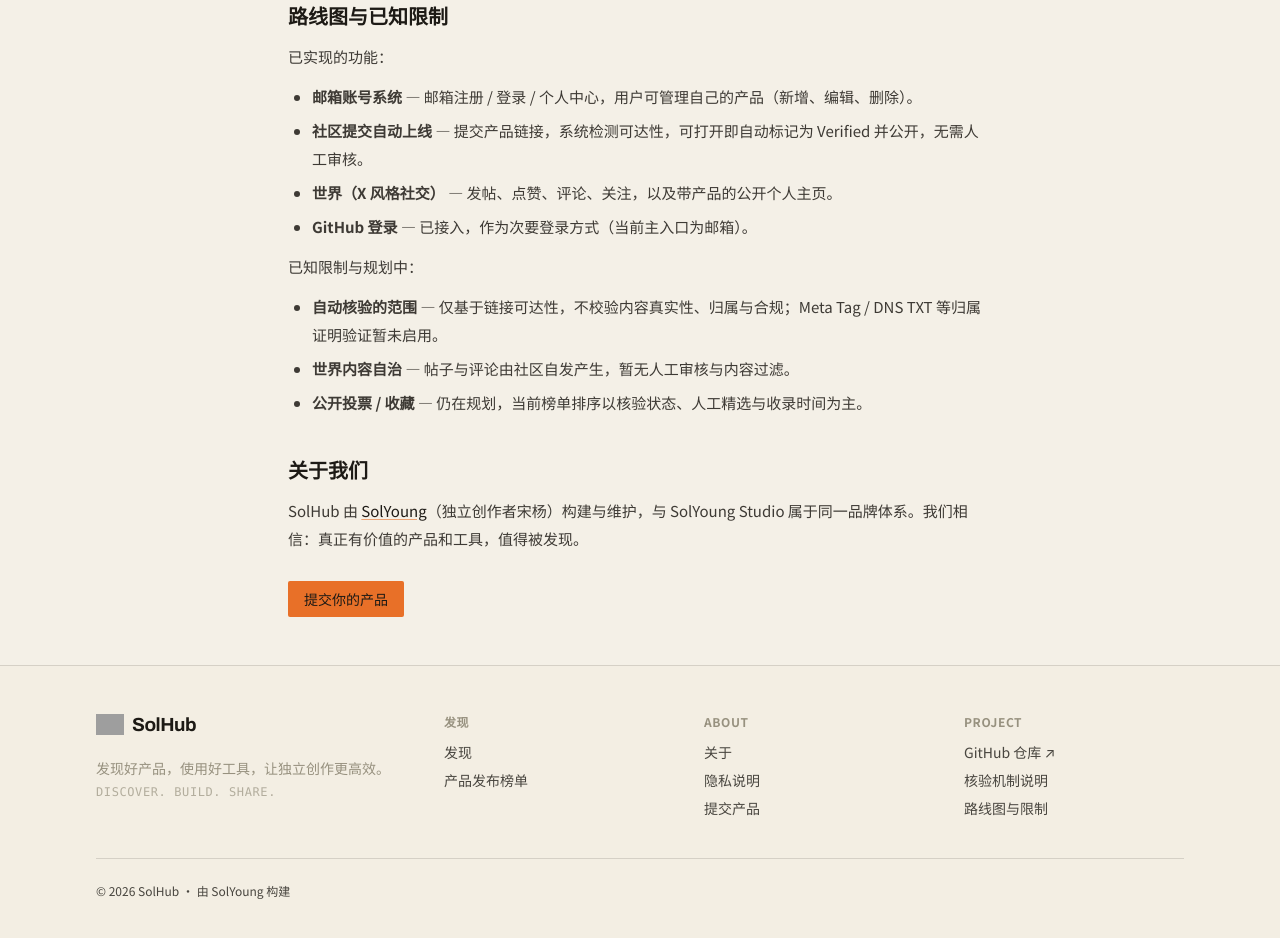
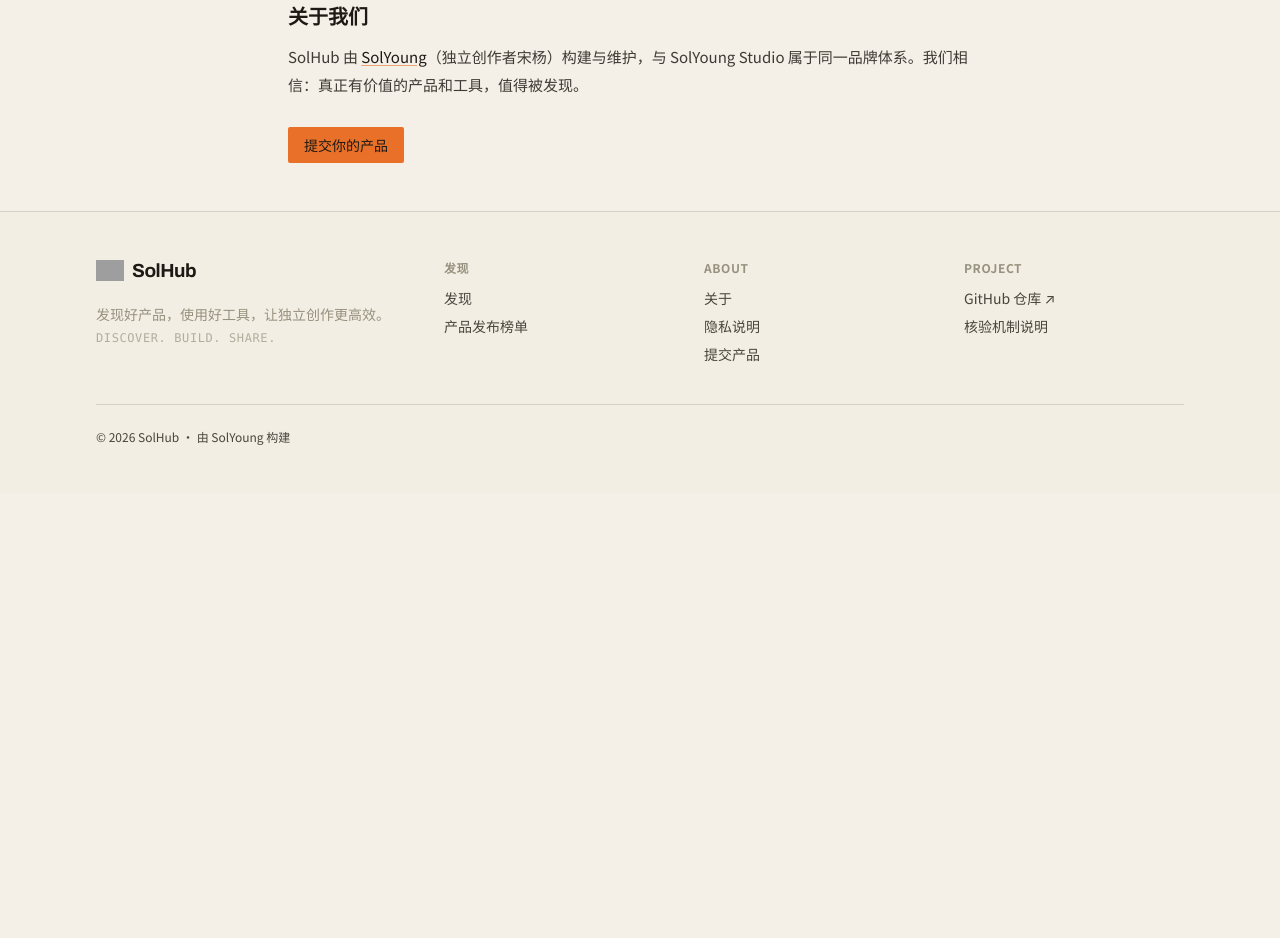
Before and after one commit to SolYoung-Ai/solhub, an Astro site: page /about in a window 1280 px wide. Shown: the part 1434-2372 px from the top of the page. After the commit the page ends 1927 px from the top, so only its background shows below. Built offline with nearby package versions, Linux system fonts and the light colour scheme; Astro itself is replaced by a stand-in of ours; no server answers; grey boxes are pictures that could not be loaded.

Commit message:
refactor: remove Roadmap & known-limits section from About page and its dead footer anchor

```diff
--- a/src/components/Footer.astro
+++ b/src/components/Footer.astro
@@ -72,14 +72,6 @@ const dict = getDict(locale);
               {locale === "en" ? "Verification" : "核验机制说明"}
             </a>
           </li>
-          <li>
-            <a
-              href={p("/about/#roadmap", locale)}
-              class="text-foreground/80 transition-colors hover:text-accent"
-            >
-              {locale === "en" ? "Roadmap & limits" : "路线图与限制"}
-            </a>
-          </li>
         </ul>
       </div>
     </div>
--- a/src/pages/about.astro
+++ b/src/pages/about.astro
@@ -90,21 +90,6 @@ const metaDesc = en
         ))}
       </ul>
 
-      <h2 id="roadmap">{en ? "Roadmap & known limits" : "路线图与已知限制"}</h2>
-      <p>{en ? "Features already shipped:" : "已实现的功能："}</p>
-      <ul>
-        <li><strong>{en ? "Email account system" : "邮箱账号系统"}</strong>{en ? " — sign-up, login and personal center; users manage their own products (add, edit, delete)." : " — 邮箱注册 / 登录 / 个人中心，用户可管理自己的产品（新增、编辑、删除）。"}</li>
-        <li><strong>{en ? "One-click community publishing" : "社区提交自动上线"}</strong>{en ? " — submit a product link, the system checks reachability, and if it opens it is auto-marked Verified and published, no manual review." : " — 提交产品链接，系统检测可达性，可打开即自动标记为 Verified 并公开，无需人工审核。"}</li>
-        <li><strong>{en ? "World (X-style social)" : "世界（X 风格社交）"}</strong>{en ? " — post, like, comment, follow, and public profiles that showcase a user's products." : " — 发帖、点赞、评论、关注，以及带产品的公开个人主页。"}</li>
-        <li><strong>{en ? "GitHub login" : "GitHub 登录"}</strong>{en ? " — connected as a secondary option (email is the primary entry today)." : " — 已接入，作为次要登录方式（当前主入口为邮箱）。"}</li>
-      </ul>
-      <p>{en ? "Known limits & planned:" : "已知限制与规划中："}</p>
-      <ul>
-        <li><strong>{en ? "Scope of auto-verification" : "自动核验的范围"}</strong>{en ? " — based on link reachability only; it does not check content authenticity, ownership or compliance. Meta Tag / DNS TXT ownership verification is not enabled yet." : " — 仅基于链接可达性，不校验内容真实性、归属与合规；Meta Tag / DNS TXT 等归属证明验证暂未启用。"}</li>
-        <li><strong>{en ? "Self-governed World" : "世界内容自治"}</strong>{en ? " — posts and comments are community-generated with no manual moderation or content filtering yet." : " — 帖子与评论由社区自发产生，暂无人工审核与内容过滤。"}</li>
-        <li><strong>{en ? "Public voting / favorites" : "公开投票 / 收藏"}</strong>{en ? " — still planned; today's ranking relies on verification status, editorial curation and publish time." : " — 仍在规划，当前榜单排序以核验状态、人工精选与收录时间为主。"}</li>
-      </ul>
-
       <h2>{en ? "About us" : "关于我们"}</h2>
       <p>
         {en ? (
```
